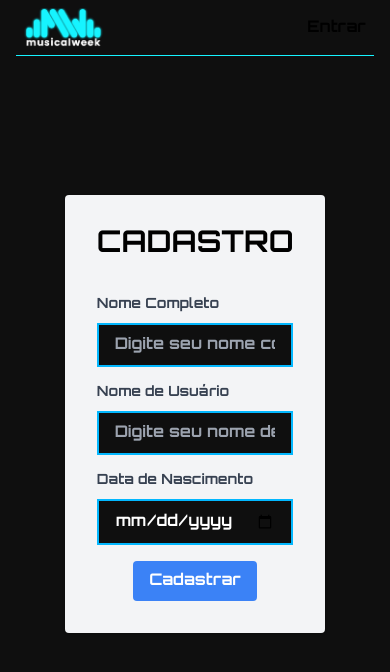
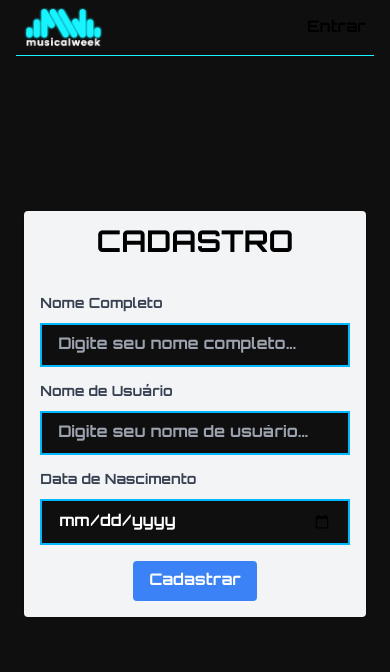
Before and after one commit to meira03/musicalweek, a Next.js app: page /en/cadastro-provider in a window 390 px wide. Shown: the top 672 px of the page. Built offline with nearby package versions, Linux system fonts and the light colour scheme; no server answers.

Commit message:
Ajuste na responsividade do cadastro social

```diff
--- a/src/app/[lang]/cadastro-provider/page.js
+++ b/src/app/[lang]/cadastro-provider/page.js
@@ -59,8 +59,8 @@ export default function Cadastro() {
   };
 
   return (
-    <main className="mx-auto sm:max-w-7xl px-4 sm:px-6 lg:px-8 min-h-[80vh] flex flex-col justify-center items-center">
-      <div className="bg-gray-100 dark:bg-zinc-800 max-w-md p-8 rounded shadow w-4/5 sm:w-1/2">
+    <main className="mx-auto sm:max-w-7xl px-2 sm:px-6 lg:px-8 min-h-[80vh] flex justify-center items-center">
+      <div className="bg-gray-100 dark:bg-zinc-800 max-w-md p-4 sm:p-8 rounded shadow w-full sm:w-4/5 md:w-3/4 lg:w-1/2 mx-auto">
         <h1 className="dark:text-white text-center text-3xl font-bold uppercase">
           Cadastro
         </h1>
```
